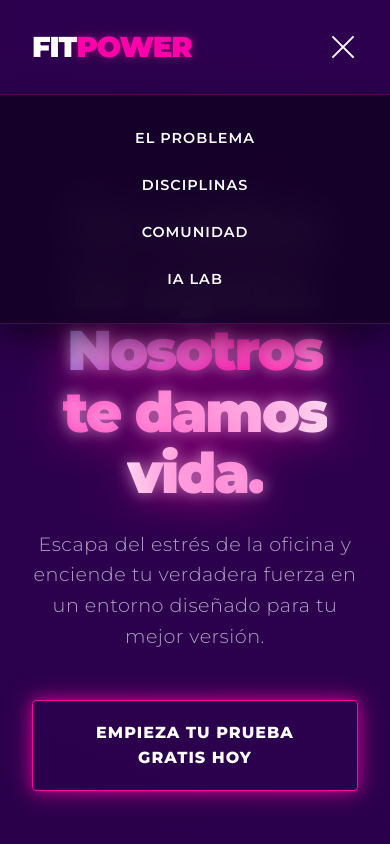
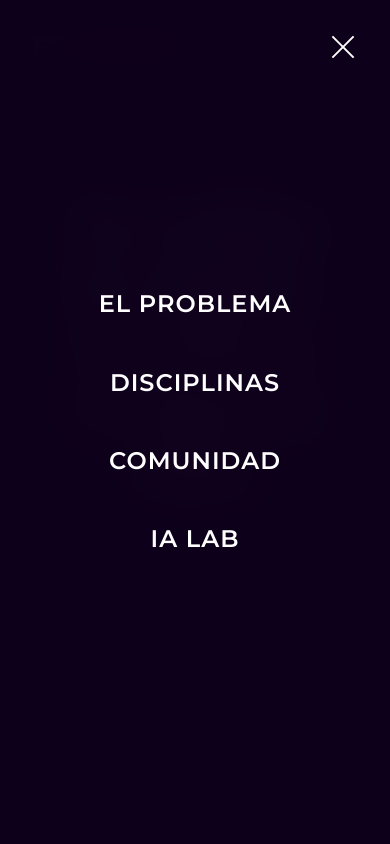
Before and after one commit to Emiliano30/ia-proyect, a plain HTML site: page index.html in a window 390 px wide. Both pictures are taken after a click on the button "Abrir menú". Shown: the top 844 px of the page. Drawn offline with Linux system fonts and the light colour scheme.

Commit message:
actualizacion

```diff
--- a/css/styles.css
+++ b/css/styles.css
@@ -1216,32 +1216,36 @@ footer {
     .nav-links {
         display: none;
         flex-direction: column;
-        position: absolute;
-        top: 100%;
+        justify-content: center;
+        align-items: center;
+        position: fixed;
+        top: 0;
         left: 0;
-        width: 100%;
-        background: rgba(20, 0, 40, 0.95);
-        backdrop-filter: blur(20px);
+        width: 100vw;
+        height: 100vh;
+        background: rgba(13, 0, 26, 0.98);
+        backdrop-filter: blur(25px);
         padding: 2rem;
-        border-top: 1px solid rgba(255, 0, 170, 0.3);
-        border-bottom: 1px solid rgba(255, 0, 170, 0.3);
-        box-shadow: 0 15px 35px rgba(0, 0, 0, 0.5);
-        gap: 1.5rem;
-        text-align: center;
+        z-index: 999;
+        gap: 2.5rem;
+    }
+    .nav-links a {
+        font-size: 1.5rem;
     }
     .nav-links.active {
         display: flex;
-        animation: fadeInDown 0.3s ease forwards;
+        animation: fadeIn 0.3s ease forwards;
     }
-    @keyframes fadeInDown {
-        from { opacity: 0; transform: translateY(-10px); }
-        to { opacity: 1; transform: translateY(0); }
+    @keyframes fadeIn {
+        from { opacity: 0; }
+        to { opacity: 1; }
     }
     .navbar.scrolled .nav-links {
         border-radius: 0 0 20px 20px;
     }
     .mobile-menu-btn {
         display: block;
+        z-index: 1000;
     }
     .mobile-menu-btn.active span:nth-child(1) {
         top: 9px;
```
